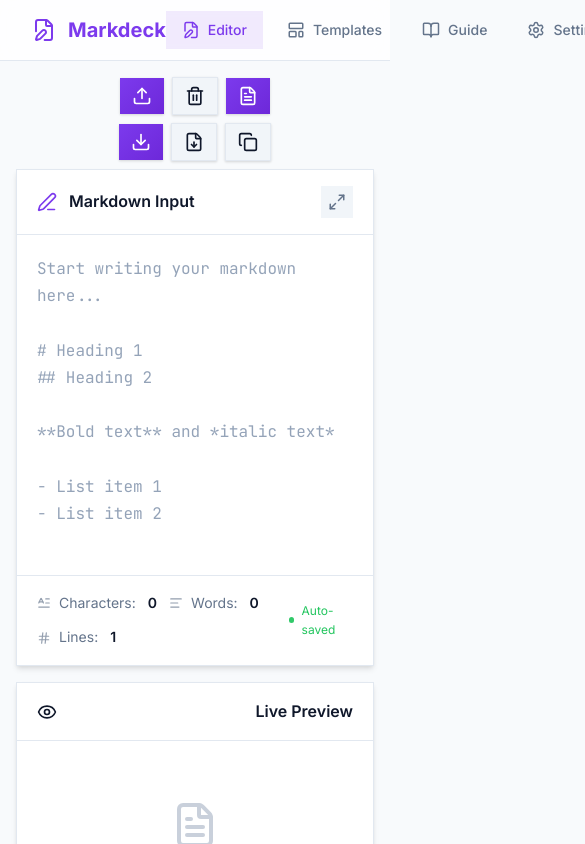
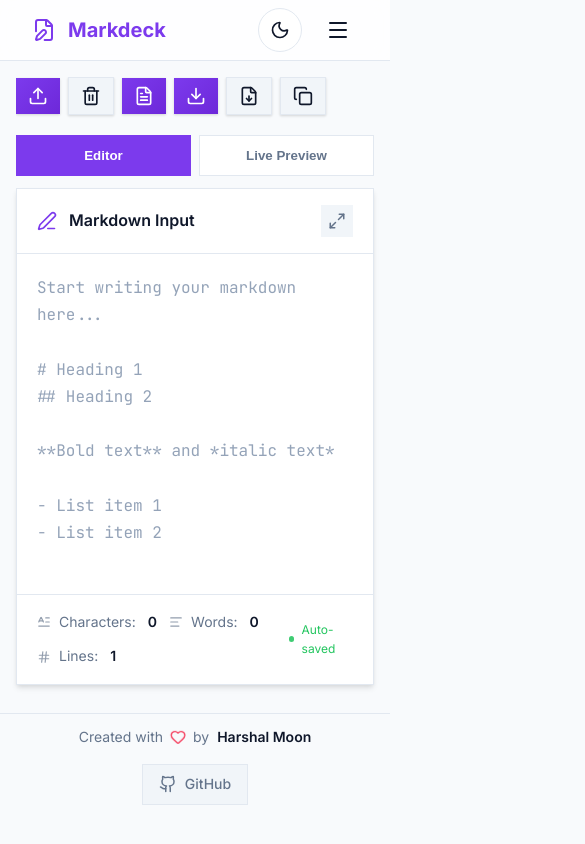
Before and after one commit to H-arshal/markdeck, a React (Vite) app: page /#/ in a window 390 px wide. Shown: the top 844 px of the page, 585 px wide, since content can reach past the window. Built offline with nearby package versions, Linux system fonts and the light colour scheme.

Commit message:
Updating UI

```diff
--- a/src/components/Navbar.jsx
+++ b/src/components/Navbar.jsx
@@ -1,8 +1,10 @@
+import { useState } from 'react';
 import { Link, useLocation } from 'react-router-dom';
-import { FileEdit, LayoutTemplate, BookOpen, Settings, Info, Sun, Moon } from 'lucide-react';
+import { FileEdit, LayoutTemplate, BookOpen, Settings, Info, Sun, Moon, Menu, X } from 'lucide-react';
 
 const Navbar = ({ isDark, onToggleTheme }) => {
     const location = useLocation();
+    const [isMobileMenuOpen, setIsMobileMenuOpen] = useState(false);
 
     const navItems = [
         { path: '/', label: 'Editor', icon: FileEdit },
@@ -15,18 +17,19 @@
     return (
         <nav className="navbar">
             <div className="navbar-brand">
-                <Link to="/" className="navbar-logo">
+                <Link to="/" className="navbar-logo" onClick={() => setIsMobileMenuOpen(false)}>
                     <FileEdit size={24} />
                     <span>Markdeck</span>
                 </Link>
             </div>
 
-            <div className="navbar-links">
+            <div className={`navbar-links ${isMobileMenuOpen ? 'mobile-open' : ''}`}>
                 {navItems.map((item) => (
                     <Link
                         key={item.path}
                         to={item.path}
                         className={`nav-link ${location.pathname === item.path ? 'active' : ''}`}
+                        onClick={() => setIsMobileMenuOpen(false)}
                     >
                         <item.icon size={18} />
                         <span>{item.label}</span>
@@ -43,6 +46,12 @@
                 >
                     {isDark ? <Sun size={20} /> : <Moon size={20} />}
                 </button>
+                <button
+                    className="mobile-menu-btn"
+                    onClick={() => setIsMobileMenuOpen(!isMobileMenuOpen)}
+                >
+                    {isMobileMenuOpen ? <X size={24} /> : <Menu size={24} />}
+                </button>
             </div>
         </nav>
     );
--- a/src/components/Preview.jsx
+++ b/src/components/Preview.jsx
@@ -1,6 +1,6 @@
 import { useMemo, forwardRef } from 'react';
 import { marked } from 'marked';
-import { Eye, FileText } from 'lucide-react';
+import { Eye, FileText, Maximize2, Minimize2 } from 'lucide-react';
 
 // Configure marked options
 const renderer = new marked.Renderer();
@@ -16,7 +16,7 @@
     gfm: true,
 });
 
-const Preview = forwardRef(({ markdown }, ref) => {
+const Preview = forwardRef(({ markdown, isFullscreen, onToggleFullscreen }, ref) => {
     const html = useMemo(() => {
         if (!markdown || !markdown.trim()) {
             return null;
@@ -29,10 +29,21 @@
     }, [markdown]);
 
     return (
-        <div className="panel">
+        <div className={`panel ${isFullscreen ? 'panel-fullscreen' : ''}`}>
             <div className="panel-header">
-                <Eye size={20} />
-                Live Preview
+                <div className="panel-header-left">
+                    <Eye size={20} />
+                    Live Preview
+                </div>
+                <div className="panel-header-actions">
+                    <button
+                        className="panel-action-btn"
+                        onClick={onToggleFullscreen}
+                        title={isFullscreen ? 'Exit fullscreen' : 'Fullscreen'}
+                    >
+                        {isFullscreen ? <Minimize2 size={18} /> : <Maximize2 size={18} />}
+                    </button>
+                </div>
             </div>
             <div className="panel-body">
                 {html ? (
--- a/src/components/Toast.jsx
+++ b/src/components/Toast.jsx
@@ -1,4 +1,4 @@
-import { useEffect, useState } from 'react';
+import { useEffect, useState, useCallback } from 'react';
 import { CheckCircle, AlertCircle, X } from 'lucide-react';
 
 const Toast = ({ message, type, onClose }) => {
--- a/src/hooks/useMarkdownEditor.js
+++ b/src/hooks/useMarkdownEditor.js
@@ -21,7 +21,7 @@
     const [settings, setSettings] = useLocalStorage('markdeck-settings', defaultSettings);
 
     const [pdfFilename, setPdfFilename] = useState('markdown-document');
-    const [isFullscreen, setIsFullscreen] = useState(false);
+    const [fullscreenMode, setFullscreenMode] = useState('none'); // 'none', 'editor', 'preview'
 
     // 2. Status Hook
     const { status, showStatus, clearStatus } = useStatus();
@@ -74,8 +74,8 @@
         showStatus('Markdown file downloaded!', 'success');
     }, [markdown, pdfFilename, showStatus]);
 
-    const toggleFullscreen = useCallback(() => {
-        setIsFullscreen(prev => !prev);
+    const toggleFullscreen = useCallback((mode) => {
+        setFullscreenMode(prev => prev === mode ? 'none' : mode);
     }, []);
 
     // 4. Feature Hooks
@@ -100,7 +100,7 @@
         clearStatus,
         pdfFilename,
         setPdfFilename,
-        isFullscreen,
+        fullscreenMode,
         toggleFullscreen,
         settings,
         setSettings,
--- a/src/pages/Home.jsx
+++ b/src/pages/Home.jsx
@@ -1,8 +1,9 @@
-import { useRef } from 'react';
+import { useRef, useState } from 'react';
 import { Toast, Controls, Editor, Preview } from '../components';
 
 const Home = ({ editor }) => {
     const previewRef = useRef(null);
+    const [mobileView, setMobileView] = useState('editor');
 
     const onExportPDF = () => {
         if (previewRef.current) {
@@ -18,7 +19,7 @@
 
     return (
         <>
-            {!editor.isFullscreen && (
+            {editor.fullscreenMode === 'none' && (
                 <Controls
                     onFileUpload={editor.handleFileUpload}
                     onClear={editor.handleClear}
@@ -32,18 +33,42 @@
                 />
             )}
 
-            <div className={`content-wrapper ${editor.isFullscreen ? 'content-wrapper-fullscreen' : ''}`}>
+            {editor.fullscreenMode === 'none' && (
+                <div className="mobile-tabs">
+                    <button
+                        className={`tab-btn ${mobileView === 'editor' ? 'active' : ''}`}
+                        onClick={() => setMobileView('editor')}
+                    >
+                        Editor
+                    </button>
+                    <button
+                        className={`tab-btn ${mobileView === 'preview' ? 'active' : ''}`}
+                        onClick={() => setMobileView('preview')}
+                    >
+                        Live Preview
+                    </button>
+                </div>
+            )}
+
+            <div className={`content-wrapper ${editor.fullscreenMode !== 'none' ? 'content-wrapper-fullscreen' : ''} mobile-view-${mobileView}`}>
+                {editor.fullscreenMode !== 'preview' && (
                     <Editor
                         value={editor.markdown}
                         onChange={editor.setMarkdown}
                         onKeyboardShortcut={editor.handleKeyboardShortcut}
                         onFileDrop={editor.handleFileUpload}
-                    isFullscreen={editor.isFullscreen}
-                    onToggleFullscreen={editor.toggleFullscreen}
+                        isFullscreen={editor.fullscreenMode === 'editor'}
+                        onToggleFullscreen={() => editor.toggleFullscreen('editor')}
                         fontSize={editor.settings.editorFontSize}
                     />
-                {!editor.isFullscreen && (
-                    <Preview ref={previewRef} markdown={editor.markdown} />
+                )}
+                {editor.fullscreenMode !== 'editor' && (
+                    <Preview
+                        ref={previewRef}
+                        markdown={editor.markdown}
+                        isFullscreen={editor.fullscreenMode === 'preview'}
+                        onToggleFullscreen={() => editor.toggleFullscreen('preview')}
+                    />
                 )}
             </div>
         </>
--- a/src/styles/components.css
+++ b/src/styles/components.css
@@ -73,6 +73,15 @@
     display: flex;
     align-items: center;
     gap: var(--space-4);
+}
+
+.mobile-menu-btn {
+    display: none;
+    background: transparent;
+    border: none;
+    color: var(--color-text);
+    cursor: pointer;
+    padding: var(--space-2);
 }
 
 .container-fullscreen {
@@ -732,8 +741,12 @@
 }
 
 /* =====================================================
-   CONTENT WRAPPER
+   CONTENT WRAPPER & TABS
    ===================================================== */
+.mobile-tabs {
+    display: none;
+}
+
 .content-wrapper {
     display: grid;
     grid-template-columns: 1fr 1fr;
@@ -889,7 +902,7 @@
     flex: 1;
     overflow: auto;
     padding: var(--space-5);
-    max-height: 623px;
+    max-height: 617px;
     background-color: var(--color-surface);
     position: relative;
     display: flex;
@@ -1030,6 +1043,38 @@
         gap: var(--space-4);
     }
 
+    .mobile-tabs {
+        display: flex;
+        gap: var(--space-2);
+        margin-bottom: var(--space-3);
+    }
+
+    .tab-btn {
+        flex: 1;
+        padding: var(--space-3) var(--space-4);
+        border: 1px solid var(--color-border);
+        background-color: var(--color-surface);
+        color: var(--color-text-secondary);
+        font-weight: 600;
+        cursor: pointer;
+        transition: all var(--transition-base);
+    }
+
+    .tab-btn.active {
+        background-color: var(--color-primary);
+        color: white;
+        border-color: var(--color-primary);
+    }
+
+    /* Conditionally hide panels based on mobile view state */
+    .content-wrapper.mobile-view-editor > .panel:nth-child(2) {
+        display: none;
+    }
+
+    .content-wrapper.mobile-view-preview > .panel:nth-child(1) {
+        display: none;
+    }
+
     .panel-body {
         max-height: 400px;
     }
@@ -1086,13 +1131,24 @@
     }
 
     .controls {
-        flex-direction: column;
-        align-items: stretch;
+        flex-direction: row;
+        flex-wrap: nowrap;
+        overflow-x: auto;
+        -webkit-overflow-scrolling: touch;
+        padding-bottom: var(--space-3); /* Space for scrollbar */
+        justify-content: flex-start;
     }
 
     .controls-left,
     .controls-right {
-        justify-content: center;
+        flex-wrap: nowrap;
+        flex-shrink: 0;
+        justify-content: flex-start;
+    }
+
+    .btn {
+        flex-shrink: 0;
+        white-space: nowrap;
     }
 
     .btn span {
@@ -1107,6 +1163,33 @@
     .stats {
         gap: var(--space-3);
         flex-wrap: wrap;
+    }
+
+    .mobile-menu-btn {
+        display: flex;
+    }
+
+    .navbar-links {
+        display: none;
+        flex-direction: column;
+        position: absolute;
+        top: 100%;
+        left: 0;
+        right: 0;
+        background-color: var(--color-surface);
+        padding: var(--space-4);
+        border-bottom: 1px solid var(--color-border);
+        box-shadow: var(--shadow-md);
+        z-index: 1000;
+    }
+
+    .navbar-links.mobile-open {
+        display: flex;
+    }
+
+    .nav-link {
+        width: 100%;
+        justify-content: flex-start;
     }
 }
 
```
Lines whose indentation alone changed are shown as unchanged.
